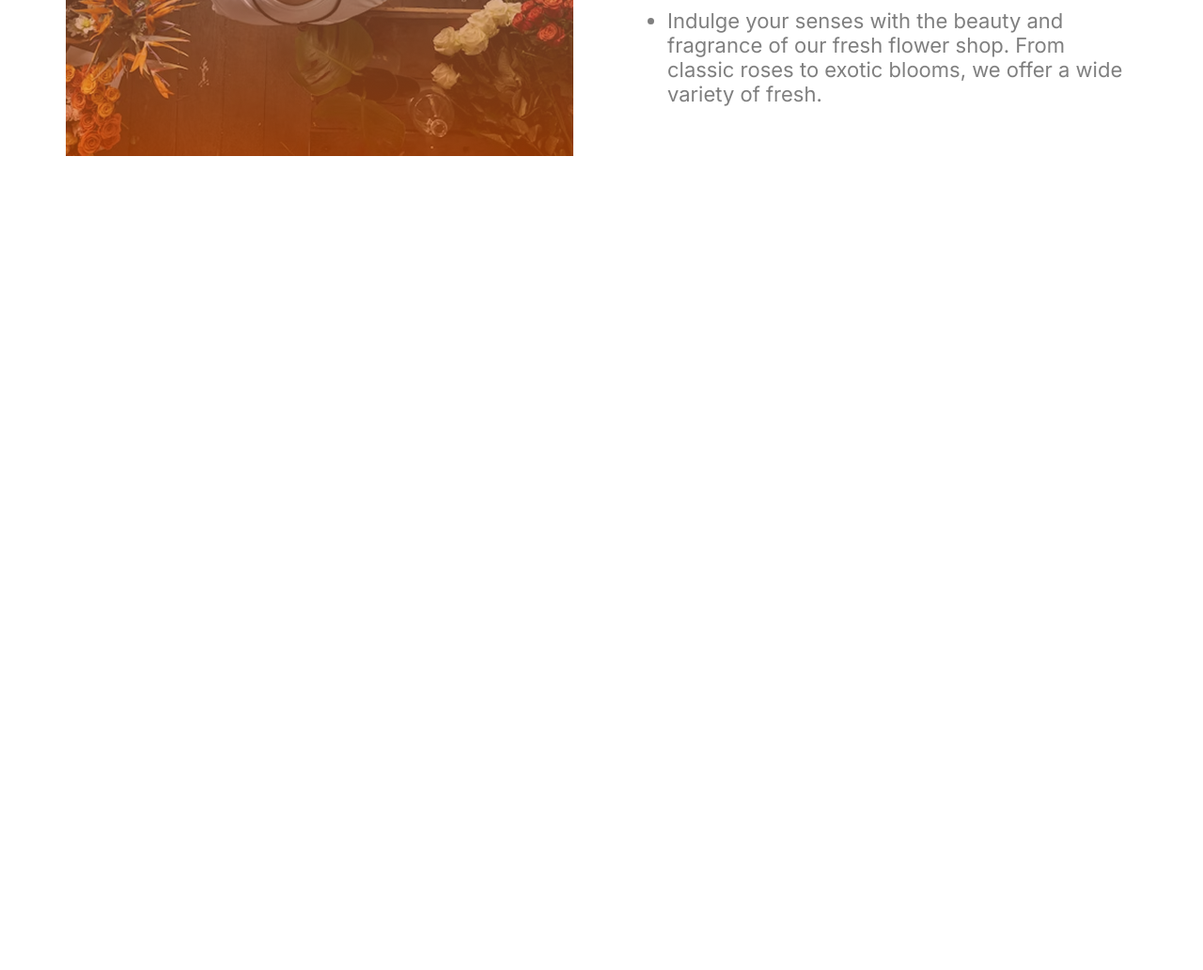
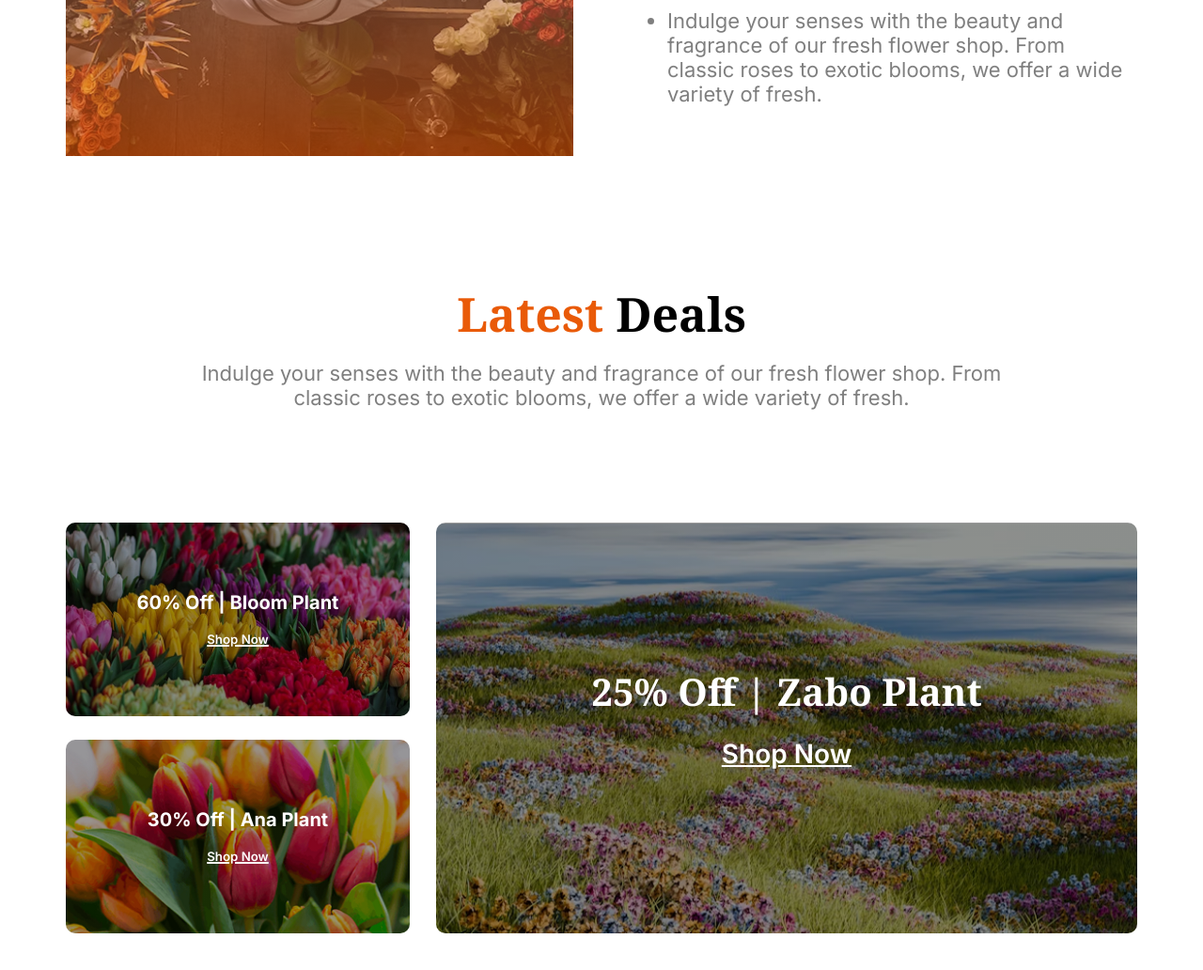
Before and after one commit to ahmed-1430/B12A02-Responsive-Flowers-web, a plain HTML site: page index.html in a window 1280 px wide. Shown: the part 2638-3670 px from the top of the page at 94% size. Before the commit the page ends 2938 px from the top, so only its background shows below. Drawn offline with nearby package versions, Linux system fonts and the light colour scheme.

Commit message:
latest deals section added

```diff
--- a/Styles/index.css
+++ b/Styles/index.css
@@ -194,8 +194,107 @@
     right: -90px;
 }
 
+/* flowers section style End */
 
-/* flowers section style End */
+/* lastest deals style */
+.latest-deals {
+    text-align: center;
+}
+.latest-deal-title {
+    font-family: "Noto Serif", serif;
+    font-size: 3.125rem;
+    font-weight: 700;
+    margin: 0;
+    text-align: center;
+}
+.latest-deal-description {
+    max-width: 888px;
+    margin: 0 auto;
+    margin-top: 16px;
+    font-size: 1.375rem;
+    color: rgba(0, 0, 0, 0.5);
+}
+/* latest deals card section */
+.deals-cotainer {
+    margin: 120px 0;
+}
+.deals-card1 {
+    background-image: linear-gradient(rgba(0, 0, 0, 0.4), rgba(0, 0, 0, 0.4)), url(../assets/deal-bloom.png);
+    background-repeat: no-repeat;
+    background-size: cover;
+    max-width: 366px;
+    height: 206px;
+    border-radius: 10px;
+}
+.deals-card2 {
+    background-image: linear-gradient(rgba(0, 0, 0, 0.4), rgba(0, 0, 0, 0.4)), url(../assets/deal-ana.png);
+    background-repeat: no-repeat;
+    background-size: cover;
+    max-width: 366px;
+    height: 206px;
+    border-radius: 10px;
+}
+.deals-card3 {
+     background-image: linear-gradient(rgba(0, 0, 0, 0.4), rgba(0, 0, 0, 0.4)), url(../assets/deal-zabo.png);
+    background-repeat: no-repeat;
+    background-size: cover;
+    /* max-width: 366px;
+    height: 206px; */
+    border-radius: 10px;
+}
+.deal-card-content {
+    height: 100%;
+    display: flex;
+    flex-direction: column;
+    justify-content: center;
+    align-items: center;
+}
+.deal-card-titile {
+    font-size: 1.25rem;
+    color: white;
+    margin: 0;
+}
+.deal-card-titile3 {
+    font-family: "Noto Serif", serif;
+    font-size: 2.5rem;
+    font-weight: 700;
+    color: white;
+    margin: 0;
+}
+.deal-card-link3 a {
+    font-size: 1.75rem;
+    font-weight: 600;
+    color: white;
+    margin: 0;
+}
+.deal-card-link {
+    margin: 0;
+    margin-top: 19px;
+}
+.deal-card-link a {
+    font-weight: 600;
+    color: white;
+    text-decoration: 2px solid underline white;
+    margin: 0;
+}
+.deals-cotainer {
+    display: grid;
+    grid-template-columns: 366px 1fr;
+    grid-template-rows: repeat(2, 1fr);
+    row-gap: 25px;
+    column-gap: 28px;
+}
+.deals-card2 {
+    grid-column-start: 1;
+    grid-row-start: 2;
+}
+.deals-card3 {
+    grid-row: span 2 / span 2;
+    grid-column-start: 2;
+    grid-row-start: 1;
+}
+
+/* latest deals style End */
 
 
 
--- a/index.html
+++ b/index.html
@@ -105,5 +105,35 @@
             </div>
         </div>
     </section>
+    <section class="sec-m inter-font">
+        <div class="latest-deals">
+            <h3 class="latest-deal-title"><span class="excep-text">Latest </span> Deals</h3>
+            <p class="latest-deal-description">Indulge your senses with the beauty and fragrance of our fresh flower shop. From classic roses to exotic blooms, we offer a wide variety of fresh.</p>
+        </div>
+    </section>
+    <section class="sec-m inter-font">
+        <div class="deals-cotainer">
+            <div class="deals-card1">
+                <div class="deal-card-content">
+                    <h3 class="deal-card-titile">60% Off | Bloom Plant</h3>
+                    <h5 class="deal-card-link"><a href="#">Shop Now</a></h5>
+                </div>
+            </div>
+            <div class="deals-card2">
+                 <div class="deal-card-content">
+                    <h3 class="deal-card-titile">30% Off | Ana  Plant</h3>
+                    <h5 class="deal-card-link"><a href="#">Shop Now</a></h5>
+                </div>
+            </div>
+            <div class="deals-card3">
+                <div class="deal-card-content">
+                    <h3 class="deal-card-titile3">25% Off | Zabo Plant</h3>
+                    <h5 class="deal-card-link3"><a href="#">Shop Now</a></h5>
+                </div>
+            </div>
+            </div>
+
+        </div>
+    </section>
 </body>
 </html>
```
